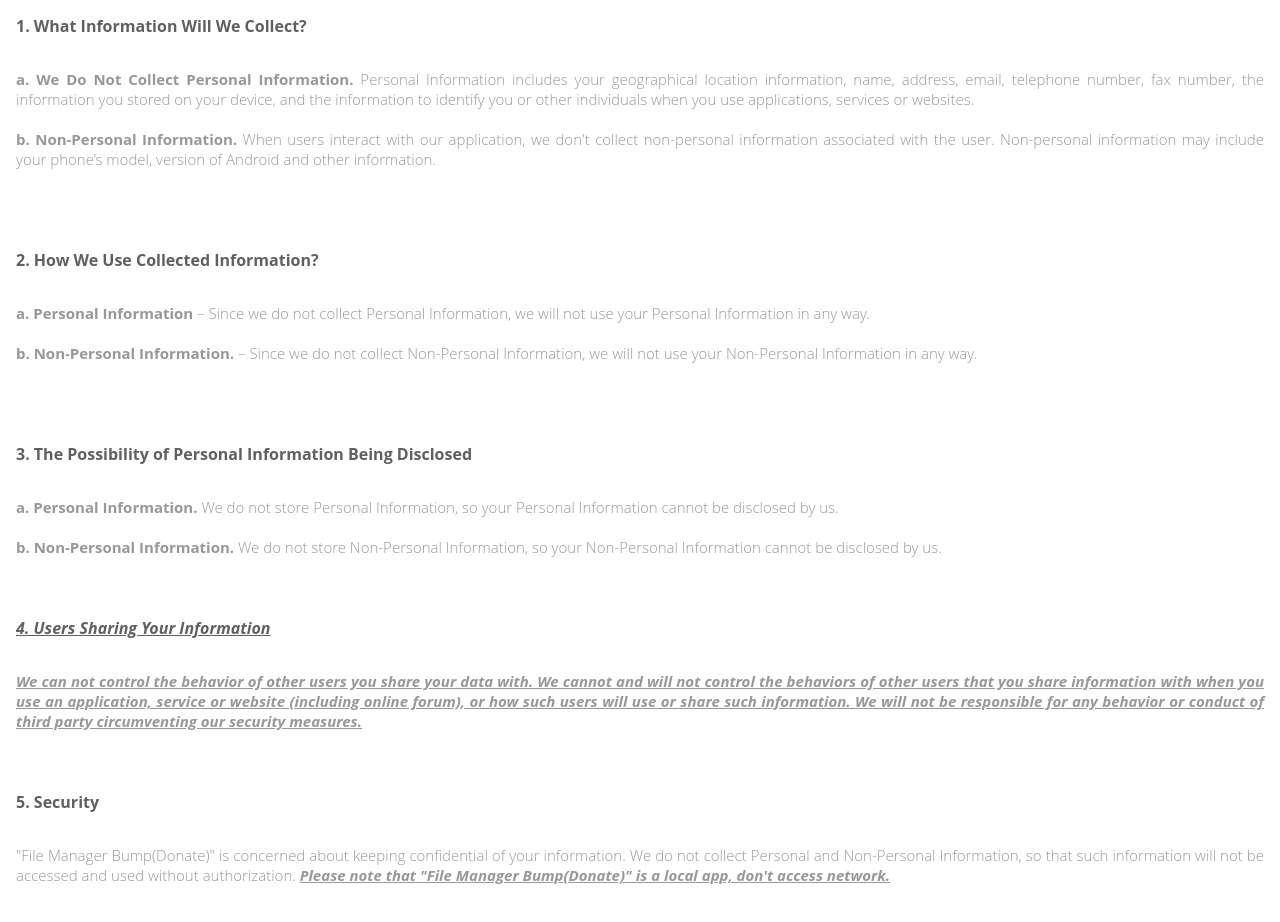
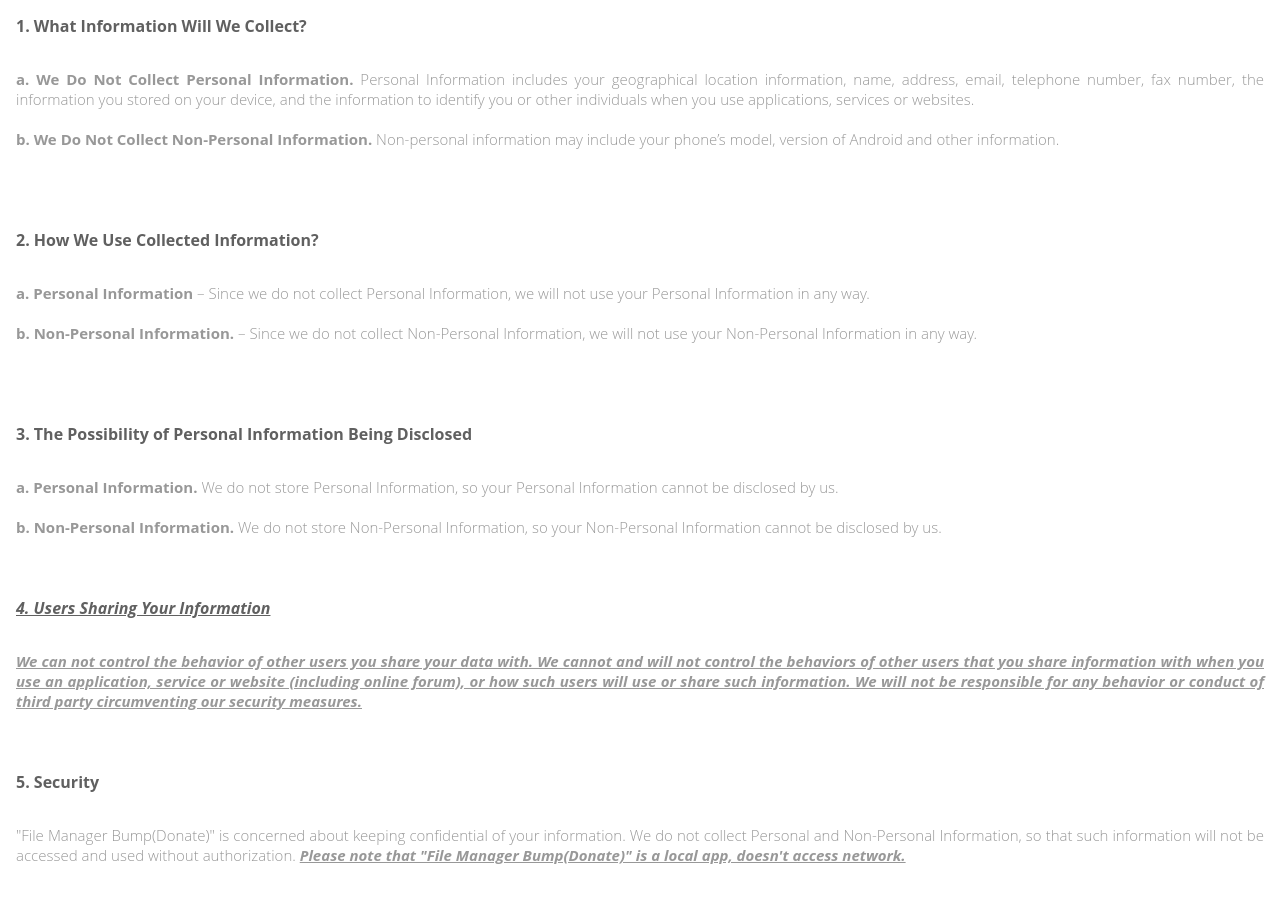
Before and after one commit to mike2000747/file_manger_donate, a plain HTML site: page index.html in a window 1280 px wide. Shown: the part 200-1122 px from the top of the page. Drawn offline with Linux system fonts and the light colour scheme.

Commit message:
Update index.html

```diff
--- a/index.html
+++ b/index.html
@@ -52,7 +52,7 @@
 			<div class="h">1. What Information Will We Collect?</div>
 			<br>
 			<b>a. We Do Not Collect Personal Information.</b> Personal Information includes your geographical location information, name, address, email, telephone number, fax number, the information you stored on your device, and the information to identify you or other individuals when you use applications, services or websites.<br><br>
-			<b>b. Non-Personal Information.</b> When users interact with our application, we don't collect non-personal information associated with the user. Non-personal information may include your phone’s model, version of Android and other information.<br><br>
+			<b>b. We Do Not Collect Non-Personal Information.</b> Non-personal information may include your phone’s model, version of Android and other information.<br><br>
 		</div>
 
 		<div class="p">
@@ -78,7 +78,7 @@
 		<div class="p">
 			<div class="h">5. Security</div>
 			<br>
-			"File Manager Bump(Donate)" is concerned about keeping confidential of your information. We do not collect Personal and Non-Personal Information, so that such information will not be accessed and used without authorization. <b><u><i>Please note that "File Manager Bump(Donate)" is a local app, don't access network.</u></i></b>
+			"File Manager Bump(Donate)" is concerned about keeping confidential of your information. We do not collect Personal and Non-Personal Information, so that such information will not be accessed and used without authorization. <b><u><i>Please note that "File Manager Bump(Donate)" is a local app, doesn't access network.</u></i></b>
 		</div>
 
 		<div class="p">
```
